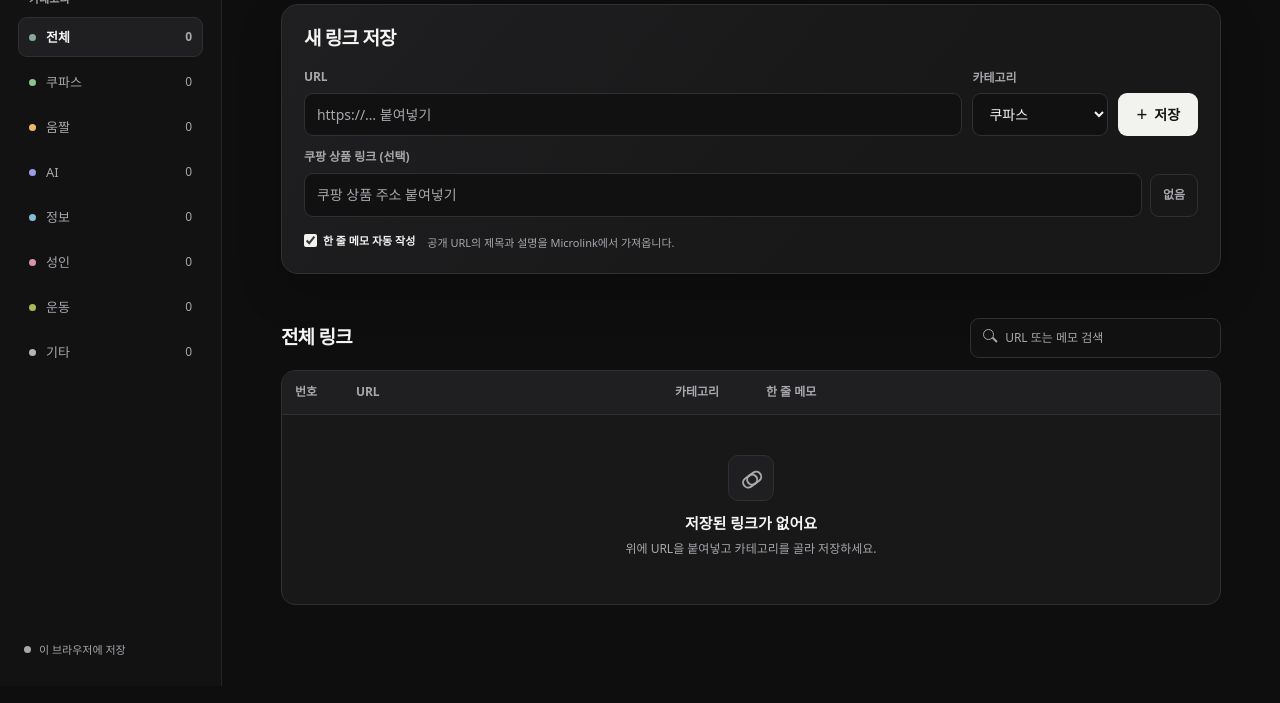
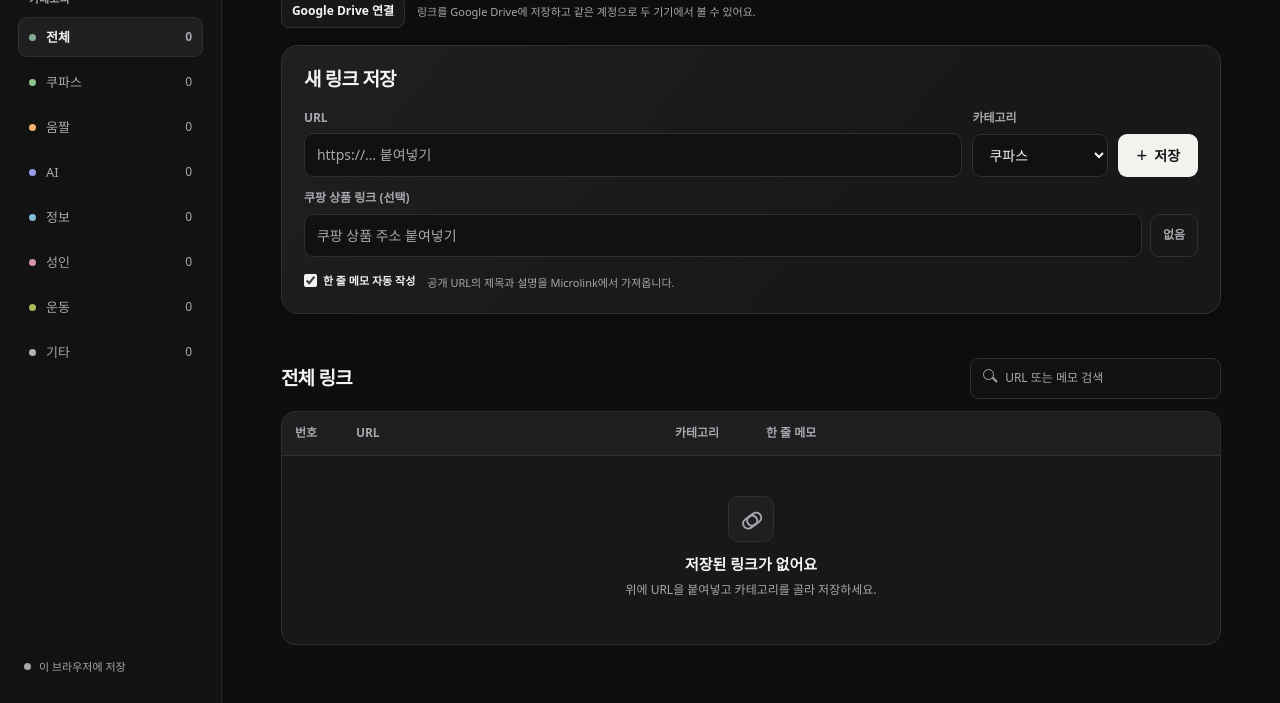
Before and after one commit to differ37/url-drawer, a plain HTML site: page index.html in a window 1280 px wide. Shown: the part 114-817 px from the top of the page. Drawn offline with Linux system fonts and the light colour scheme; a web font is replaced by a local one.

Commit message:
Connect the link drawer to owner-authorized Google Drive sync

```diff
--- a/index.html
+++ b/index.html
@@ -5,6 +5,7 @@
   <meta name="viewport" content="width=device-width, initial-scale=1">
   <meta name="theme-color" content="#0e0e0f">
   <meta name="referrer" content="no-referrer">
+  <meta name="google-sync-client-id" content="758564020397-k0bparvcp75iv5f1dg6741j120cr2p9o.apps.googleusercontent.com">
   <title>링크 서랍</title>
   <meta name="description" content="링크를 붙여넣고 카테고리별로 정리하는 개인 보관함">
   <style>
@@ -113,6 +114,14 @@
     }
     .theme-button:hover { background: var(--hover); color: var(--ink); }
     .theme-symbol { width: 14px; font: 18px/1 system-ui, sans-serif; text-align: center; }
+    .sync-strip { display: flex; align-items: center; flex-wrap: wrap; gap: 7px 12px; margin: -9px 0 17px; }
+    .sync-button {
+      padding: 6px 10px; border: 1px solid var(--line); border-radius: 8px;
+      background: var(--card); color: var(--ink); font-size: 12px; font-weight: 700;
+    }
+    .sync-button:hover:not(:disabled) { background: var(--hover); }
+    .sync-button:disabled { opacity: .7; cursor: wait; }
+    #sync-status { color: var(--muted); font-size: 11px; }
     .capture {
       border-radius: 17px; background: linear-gradient(130deg, var(--card-top), var(--card) 62%);
       border: 1px solid var(--line); padding: 22px; box-shadow: var(--shadow);
@@ -257,6 +266,11 @@
         </div>
       </header>
 
+      <div class="sync-strip" id="sync-controls" hidden>
+        <button class="sync-button" id="drive-sync" type="button">Google Drive 연결</button>
+        <span id="sync-status" role="status" aria-live="polite"></span>
+      </div>
+
       <section class="capture" aria-labelledby="capture-title">
         <h2 id="capture-title">새 링크 저장</h2>
         <form id="capture-form">
@@ -333,8 +347,8 @@
     </form>
   </dialog>
 
-  <script>
-    "use strict";
+  <script type="module">
+    import { createDriveSync } from "./drive-sync.js";
 
     const categories = new Map([
       ["쿠파스", "#8bc48f"],
@@ -363,10 +377,11 @@
       }
     }
 
-    function save(next) {
+    function save(next, fromDrive = false) {
       try {
         localStorage.setItem(storeKey, JSON.stringify(next));
         model = next;
+        if (!fromDrive) driveSync.queue();
         return true;
       } catch {
         feedback("브라우저 저장 공간을 사용할 수 없어요. 저장되지 않았습니다.", true);
@@ -682,6 +697,33 @@
     });
 
     if (loadFailed) feedback("이 브라우저에 저장된 링크를 읽지 못했어요.", true);
+    const syncClient = document.querySelector('meta[name="google-sync-client-id"]').content;
+    const driveSync = createDriveSync({
+      clientId: syncClient,
+      read: readStore,
+      apply(next) {
+        if (loadFailed || !save(next, true)) return false;
+        render();
+        return true;
+      },
+      show(state, message) {
+        const button = $("drive-sync");
+        button.disabled = state === "working";
+        button.textContent = state === "connected" ? "지금 동기화" :
+          state === "working" ? "동기화 중" : state === "retry" || state === "reconnect" ?
+          "다시 연결 / 동기화" : "Google Drive 연결";
+        $("sync-status").textContent = message;
+      },
+    });
+    if (syncClient && !loadFailed) {
+      const googleScript = document.createElement("script");
+      googleScript.src = "https://accounts.google.com/gsi/client";
+      googleScript.async = true;
+      document.head.append(googleScript);
+      $("sync-controls").hidden = false;
+      $("drive-sync").addEventListener("click", driveSync.connectOrSync);
+      driveSync.start();
+    }
     renderTheme();
     render();
   </script>
```
